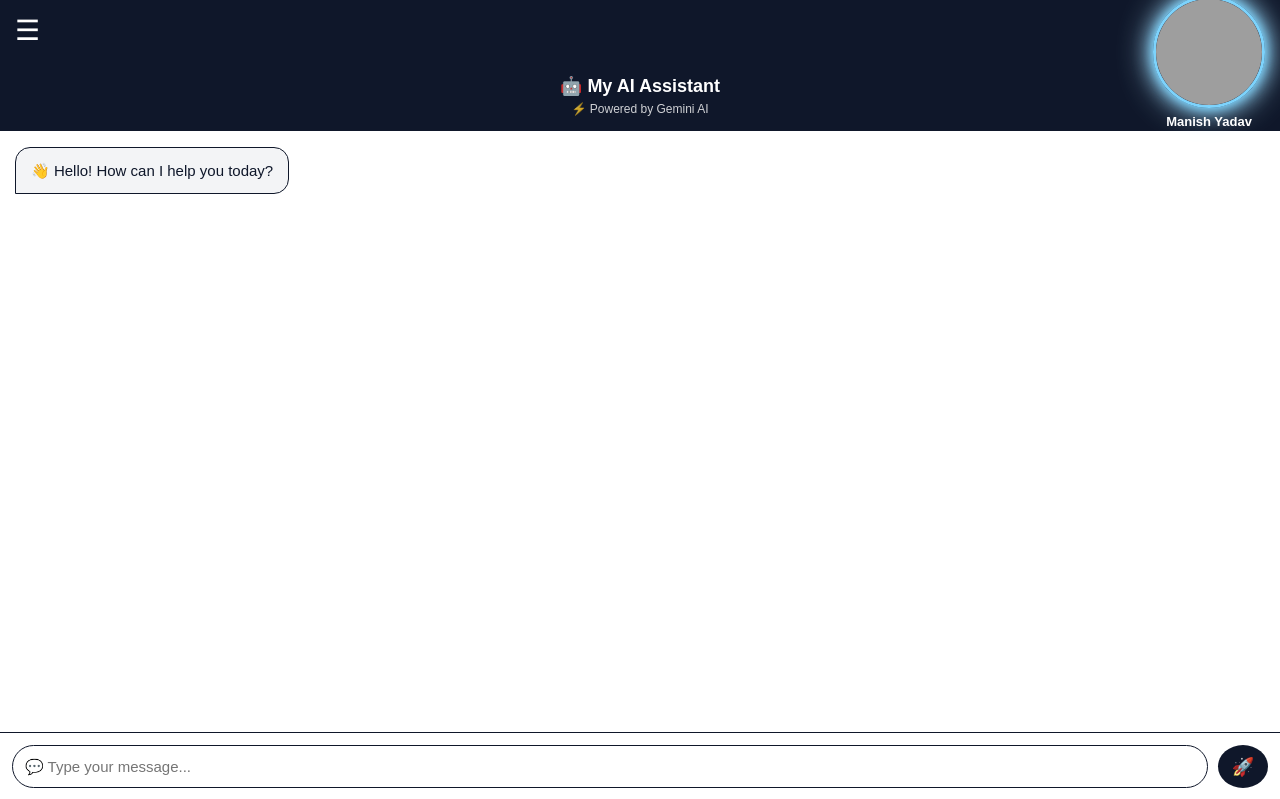
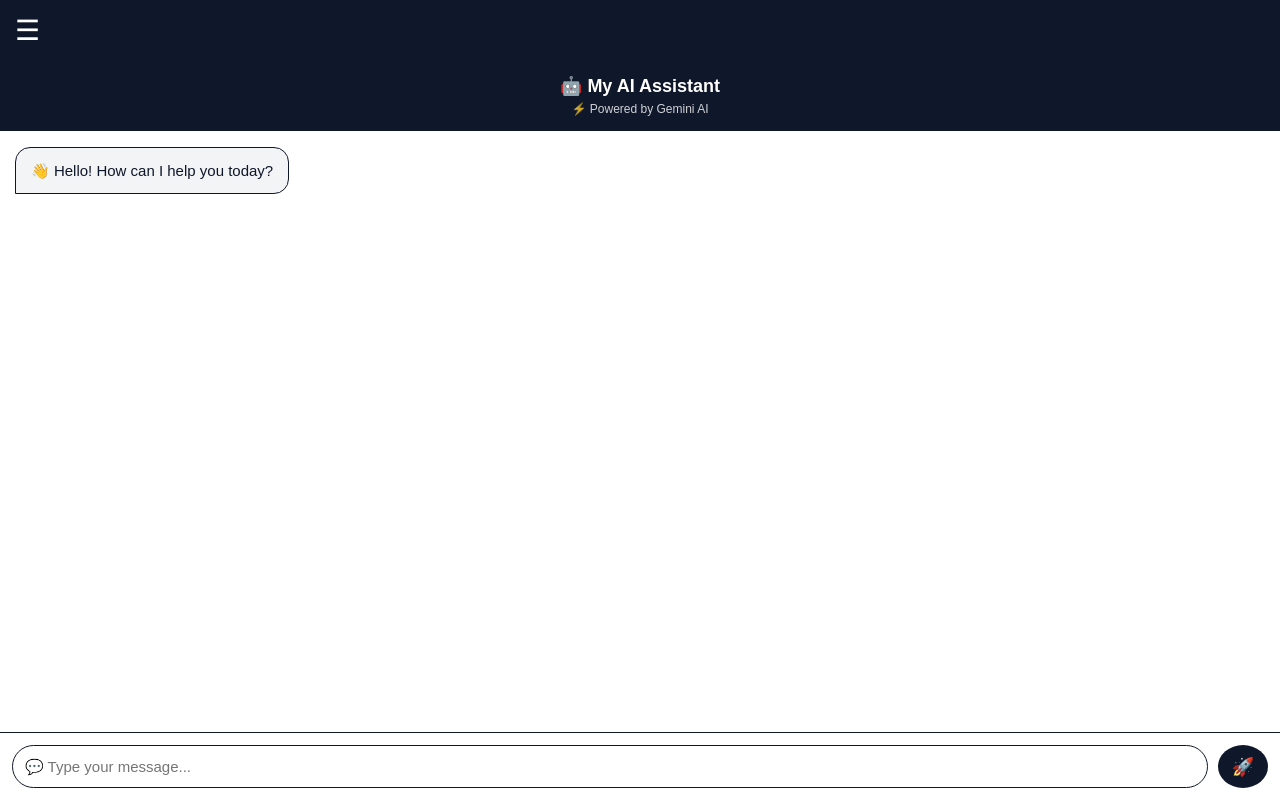
Before and after one commit to x-manish62/my-ai--chatbot, a Flask app: page / in a window 1280 px wide. Shown: the top 799 px of the page. Run offline with Flask 3, Linux system fonts and the light colour scheme; grey boxes are pictures that could not be loaded.

Commit message:
Delete right profile section from index.html
Removed the right profile section from the index.html file.

```diff
--- a/templates/index.html
+++ b/templates/index.html
@@ -31,23 +31,6 @@
             ☰
 
         </button>
-
-
-
-        <!-- RIGHT PROFILE -->
-
-        <div class="profile-section">
-
-            <img src="https://able-emerald-icdzwcaoak.edgeone.app/IMG-20260309-WA0004(1).jpg"
-                 class="top-profile-img">
-
-            <p class="profile-name">
-
-                Manish Yadav
-
-            </p>
-
-        </div>
 
     </div>
 
```
